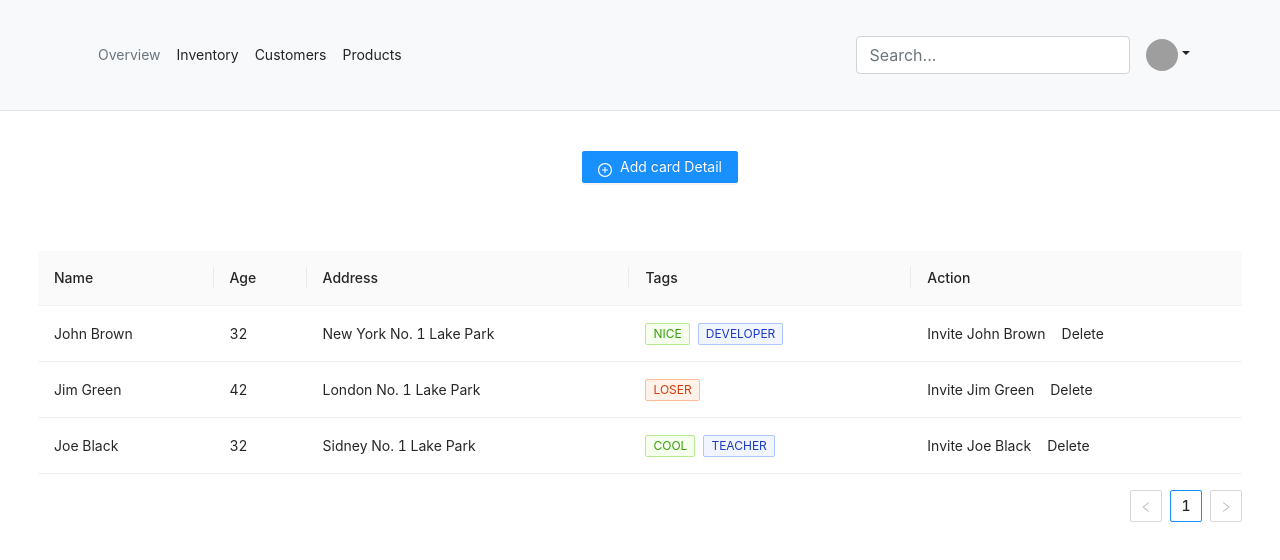
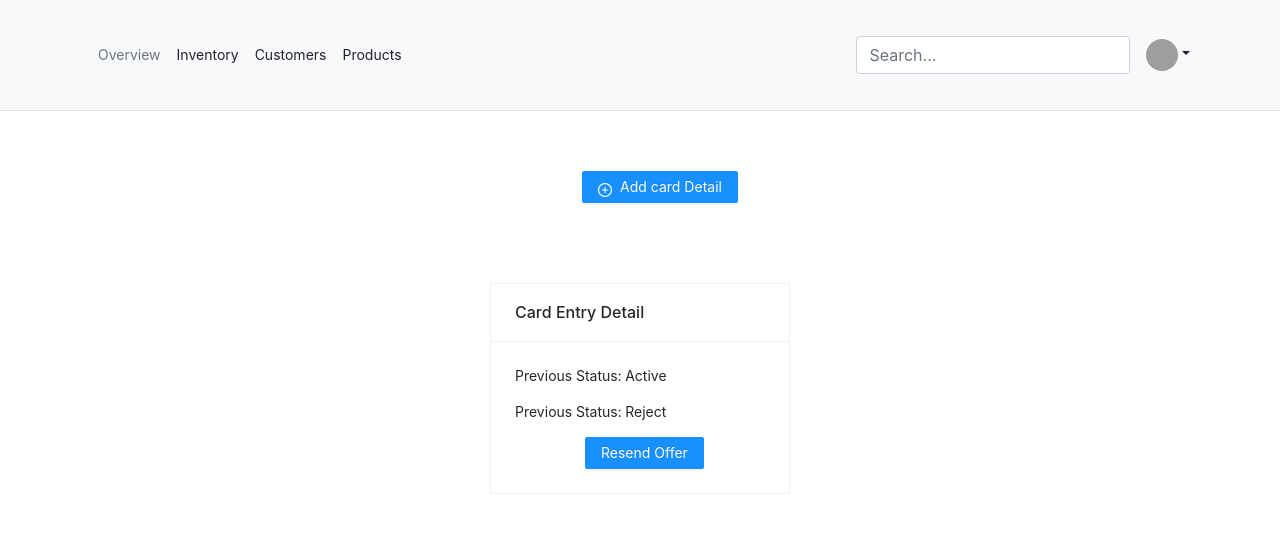
Before and after one commit to hamiishah/order-placing-poc, a React (Create React App) app in the folder client/: page /user in a window 1280 px wide. Shown: the top 560 px of the page. Built offline with nearby package versions, Linux system fonts and the light colour scheme; grey boxes are pictures that could not be loaded.

Commit message:
front end data

```diff
--- a/client/src/App.js
+++ b/client/src/App.js
@@ -15,7 +15,7 @@ function App() {
         <Router>
             <Switch>
                 <Route path="/" exact component={LoginPage} />
-                <Route path="/resetpassowrd" exact component={Resetpassword} />
+                <Route path="/forgetpassword" exact component={Resetpassword} />
                 <Route path="/layout" exact component={Layout} />
                 <Route path="/admin" exact component={Admin} />
                 <Route path="/admin/orders" exact component={Order} />
--- a/client/src/Components/Login/index.js
+++ b/client/src/Components/Login/index.js
@@ -62,7 +62,7 @@ function LoginPage  () {
                     <div>{formik.errors.password}</div>
                 ) : null}
                 <button type="submit" className="submit-btn">Submit</button>
-                <Link to="/register" className="Link">Register a new Account</Link>
+                <Link to="/forgetpassword" className="Link">Forget Password</Link>
             </form>
         </div>
     );
--- a/client/src/Components/User/index.css
+++ b/client/src/Components/User/index.css
@@ -5,13 +5,17 @@
   margin: auto;
 }
 .order-cards{
-    display: flex;
-    margin-top: 40px;
-    justify-content: space-between;
-    margin-bottom: 30px;
+    margin-top: 60px;
+    margin-bottom: 80px;
+}
+.resentbtn{
+    margin-left: 70px;
 }
 .table{
     padding: 30px;
+}
+.card{
+    margin: auto;
 }
 .price{
     margin-top: 15px;
--- a/client/src/Components/User/index.js
+++ b/client/src/Components/User/index.js
@@ -3,10 +3,9 @@ import './index.css'
 import Header from '../Page/header'
 import {Card, Space, Modal, Button, Form, Input,
     DatePicker,
-    InputNumber, Table, Tag,} from 'antd';
+    InputNumber,} from 'antd';
 import {PlusCircleOutlined} from "@ant-design/icons";
 
-const { Meta } = Card;
 
 const Layout = () => {
     const [isModalVisible, setIsModalVisible] = useState(false);
@@ -23,78 +22,6 @@ const Layout = () => {
     const showModal = () => {
         setIsModalVisible(true);
     };
-    const columns = [
-        {
-            title: 'Name',
-            dataIndex: 'name',
-            key: 'name',
-            render: text => <a>{text}</a>,
-        },
-        {
-            title: 'Age',
-            dataIndex: 'age',
-            key: 'age',
-        },
-        {
-            title: 'Address',
-            dataIndex: 'address',
-            key: 'address',
-        },
-        {
-            title: 'Tags',
-            key: 'tags',
-            dataIndex: 'tags',
-            render: tags => (
-                <>
-                    {tags.map(tag => {
-                        let color = tag.length > 5 ? 'geekblue' : 'green';
-                        if (tag === 'loser') {
-                            color = 'volcano';
-                        }
-                        return (
-                            <Tag color={color} key={tag}>
-                                {tag.toUpperCase()}
-                            </Tag>
-                        );
-                    })}
-                </>
-            ),
-        },
-        {
-            title: 'Action',
-            key: 'action',
-            render: (text, record) => (
-                <Space size="middle">
-                    <a>Invite {record.name}</a>
-                    <a>Delete</a>
-                </Space>
-            ),
-        },
-    ];
-
-    const data = [
-        {
-            key: '1',
-            name: 'John Brown',
-            age: 32,
-            address: 'New York No. 1 Lake Park',
-            tags: ['nice', 'developer'],
-        },
-        {
-            key: '2',
-            name: 'Jim Green',
-            age: 42,
-            address: 'London No. 1 Lake Park',
-            tags: ['loser'],
-        },
-        {
-            key: '3',
-            name: 'Joe Black',
-            age: 32,
-            address: 'Sidney No. 1 Lake Park',
-            tags: ['cool', 'teacher'],
-        },
-    ];
     return (
         <div>
             <div>
@@ -141,9 +68,12 @@ const Layout = () => {
                     </Modal>
                 </div>
             </div>
-                <div className="table">
-                    <Table columns={columns} dataSource={data} />
-                </div>
+                    <Card className='card' title="Card Entry Detail" style={{ width: 300 }}>
+                        <p>Previous Status: Active</p>
+                        <p>Previous Status: Reject</p>
+                        {/*<p>Card content</p>*/}
+                        <Button type="primary" className='resentbtn' onClick={showModal}> Resend Offer</Button>
+                    </Card>
         </div>
     );
 };
```
